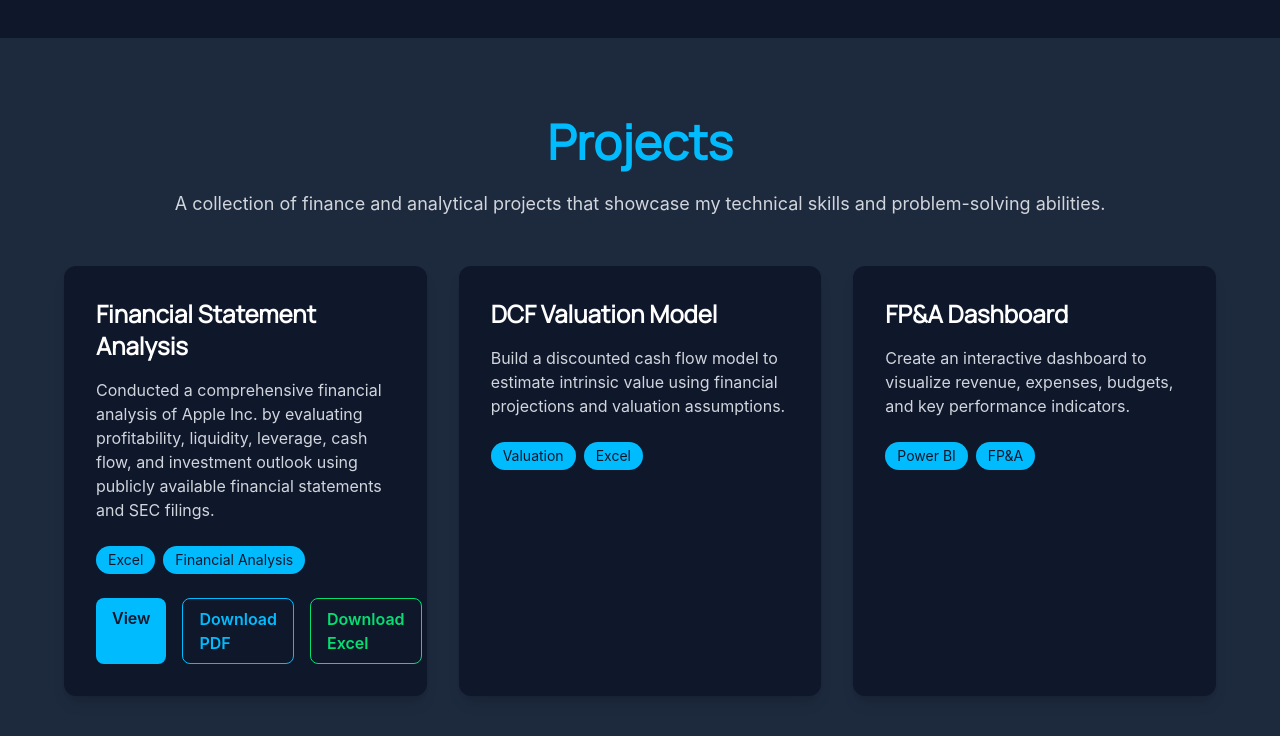
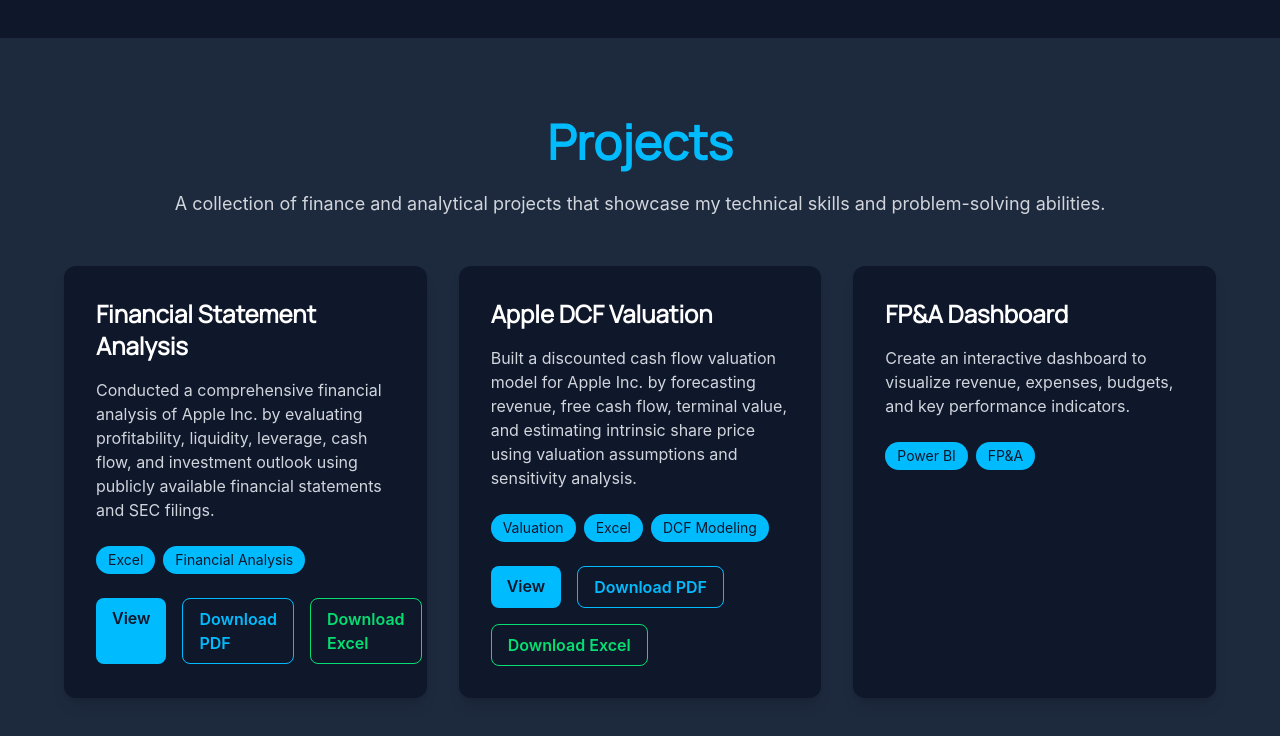
Before and after one commit to varunjammalamadaka/varun-portfolio, a React (Vite) app: page / in a window 1280 px wide. Shown: the part 2669-3405 px from the top of the page. Built offline with nearby package versions, Linux system fonts and the light colour scheme.

Commit message:
Add Apple DCF valuation project

```diff
--- a/src/components/Projects.jsx
+++ b/src/components/Projects.jsx
@@ -72,15 +72,16 @@
         {/* Project 2 */}
 <div className="bg-slate-900 rounded-xl p-8 shadow-lg hover:scale-105 transition">
   <h3 className="text-2xl font-bold text-white mb-4">
-              DCF Valuation Model
+    Apple DCF Valuation
   </h3>
 
   <p className="text-gray-300 mb-6">
-              Build a discounted cash flow model to estimate intrinsic value
-              using financial projections and valuation assumptions.
+    Built a discounted cash flow valuation model for Apple Inc. by forecasting
+    revenue, free cash flow, terminal value, and estimating intrinsic share
+    price using valuation assumptions and sensitivity analysis.
   </p>
 
-            <div className="flex flex-wrap gap-2">
+  <div className="flex flex-wrap gap-2 mb-6">
     <span className="bg-sky-400 text-slate-900 px-3 py-1 rounded-full text-sm">
       Valuation
     </span>
@@ -88,6 +89,42 @@
     <span className="bg-sky-400 text-slate-900 px-3 py-1 rounded-full text-sm">
       Excel
     </span>
+
+    <span className="bg-sky-400 text-slate-900 px-3 py-1 rounded-full text-sm">
+      DCF Modeling
+    </span>
+  </div>
+
+  <div className="flex flex-wrap gap-4">
+
+    {/* View */}
+    <a
+      href="/DCF_Valuation.pdf"
+      target="_blank"
+      rel="noopener noreferrer"
+      className="bg-sky-400 text-slate-900 font-semibold px-4 py-2 rounded-lg hover:bg-sky-300 transition"
+    >
+      View
+    </a>
+
+    {/* Download PDF */}
+    <a
+      href="/DCF%20valuation.pdf"
+      download
+      className="border border-sky-400 text-sky-400 font-semibold px-4 py-2 rounded-lg hover:bg-sky-400 hover:text-slate-900 transition"
+    >
+      Download PDF
+    </a>
+
+    {/* Download Excel */}
+    <a
+      href="/DCF%20valuation.xlsx"
+      download
+      className="border border-green-400 text-green-400 font-semibold px-4 py-2 rounded-lg hover:bg-green-400 hover:text-slate-900 transition"
+    >
+      Download Excel
+    </a>
+
   </div>
 </div>
 
```
Also changed, not shown: 2 other files (tests, documents, lock files or other folders). Lines whose indentation alone changed are shown as unchanged.
